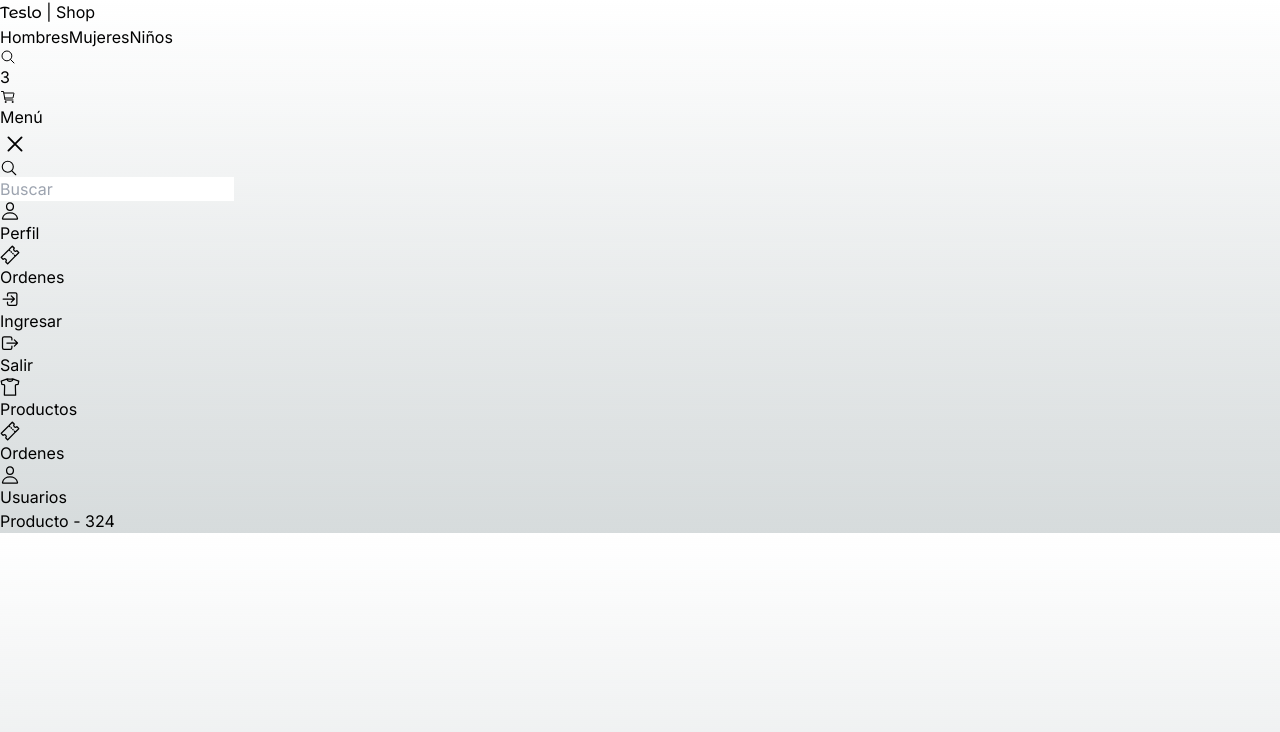
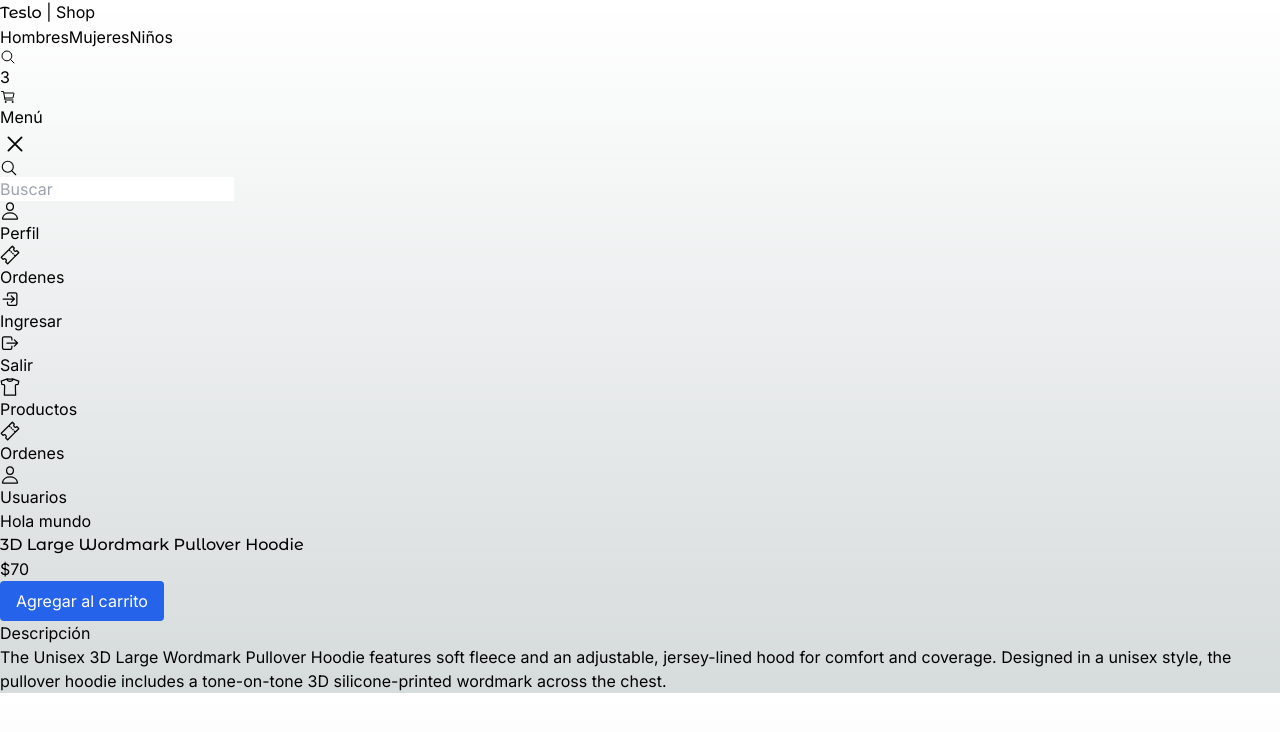
Before and after one commit to RSuarezLastra/teslo-ecommerce, a Next.js app: page /product/3d_large_wordmark_pullover_hoodie in a window 1280 px wide. Shown: the top 732 px of the page. Built offline with nearby package versions, Linux system fonts and the light colour scheme.

Commit message:
feat: starting product page

```diff
--- a/src/app/(shop)/product/[slug]/page.tsx
+++ b/src/app/(shop)/product/[slug]/page.tsx
@@ -1,8 +1,46 @@
+import { titleFont } from "@/config/fonts";
+import { initialData } from "@/seed/seed";
 
-export default function() {
+interface Props {
+  params: {
+    slug: string;
+  }
+}
+
+export default async function ({ params }: Props) {
+
+  const { slug } = await params;
+
+  const product = initialData.products.find(product => product.slug === slug);
+
   return (
-    <div>
-      <h1>Producto - 324</h1>
+    <div className="mt-5 mb-20 grid grid-cols-1 md:grid-cols-3 gap-3">
+
+      {/* SlidesShow */}
+      <div className="col-span-1 md:col-span-2">
+        <h1>Hola mundo</h1>
+      </div>
+
+      {/* Detalles */}
+      <div className="col-span-1 px-5">
+        <h1 className={`${titleFont.className} antialiased font-bold text-xl`}>
+          {product?.title}
+        </h1>
+        <p className="text-lg mb-5">${product?.price}</p>
+
+        {/* Selector de Tallas */}
+
+        <button className="btn-primary my-5">
+          Agregar al carrito
+        </button>
+
+        {/* Descripcion */}
+        <h3 className="font-bold text-sm">Descripción</h3>
+        <p className="font-light">
+          {product?.description}
+        </p>
+
+      </div>
     </div>
   );
 }
```
Also changed, not shown: src/app/(shop)/product/[slug]/not-found.tsx (added, +9 -0 lines).
